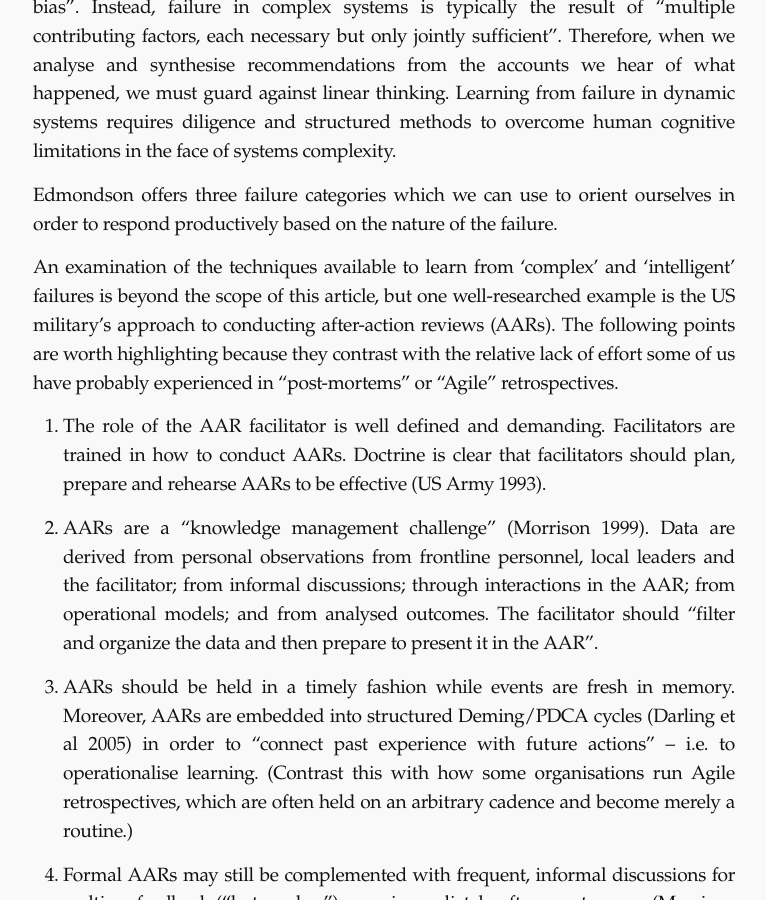
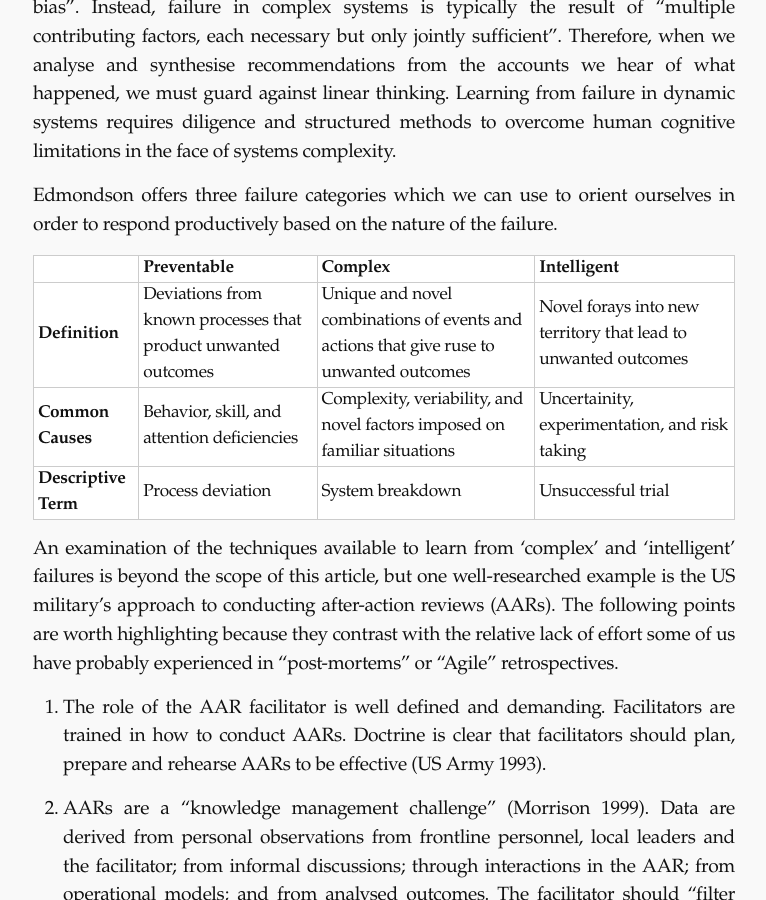
Before and after one commit to jbrunton/jbrunton.com, a Jekyll site: the page built from _posts/2024-12-31-what-we-should-mean-by-accountability.md, in a window 1280 px wide and 900 px high, scrolled down 6535 px. Shown: the whole window, without its empty margins (505-1271 px from the left). Built offline with Jekyll 4.4.1, drawn with Linux system fonts in a browser that asks for light colours; some web fonts are replaced.

Commit message:
failure categories

```diff
--- a/_posts/2024-12-31-what-we-should-mean-by-accountability.md
+++ b/_posts/2024-12-31-what-we-should-mean-by-accountability.md
@@ -209,6 +209,35 @@ When reasoning about outcomes in a complex dynamic system, we often erroneously
 
 Edmondson offers three failure categories which we can use to orient ourselves in order to respond productively based on the nature of the failure.
 
+<table>
+  <thead>
+    <th></th>
+    <th>Preventable</th>
+    <th>Complex</th>
+    <th>Intelligent</th>
+  </thead>
+  <tbody>
+    <tr>
+      <th>Definition</th>
+      <td>Deviations from known processes that product unwanted outcomes</td>
+      <td>Unique and novel combinations of events and actions that give ruse to unwanted outcomes</td>
+      <td>Novel forays into new territory that lead to unwanted outcomes</td>
+    </tr>
+    <tr>
+      <th>Common Causes</th>
+      <td>Behavior, skill, and attention deficiencies</td>
+      <td>Complexity, veriability, and novel factors imposed on familiar situations</td>
+      <td>Uncertainity, experimentation, and risk taking</td>
+    </tr>
+    <tr>
+      <th>Descriptive Term</th>
+      <td>Process deviation</td>
+      <td>System breakdown</td>
+      <td>Unsuccessful trial</td>
+    </tr>
+  </tbody>
+</table>
+
 An examination of the techniques available to learn from ‘complex’ and ‘intelligent’ failures is beyond the scope of this article, but one well-researched example is the US military’s approach to conducting after-action reviews (AARs). The following points are worth highlighting because they contrast with the relative lack of effort some of us have probably experienced in “post-mortems” or “Agile” retrospectives.
 
 1. The role of the AAR facilitator is well defined and demanding. Facilitators are trained in how to conduct AARs. Doctrine is clear that facilitators should plan, prepare and rehearse AARs to be effective (US Army 1993).
```
